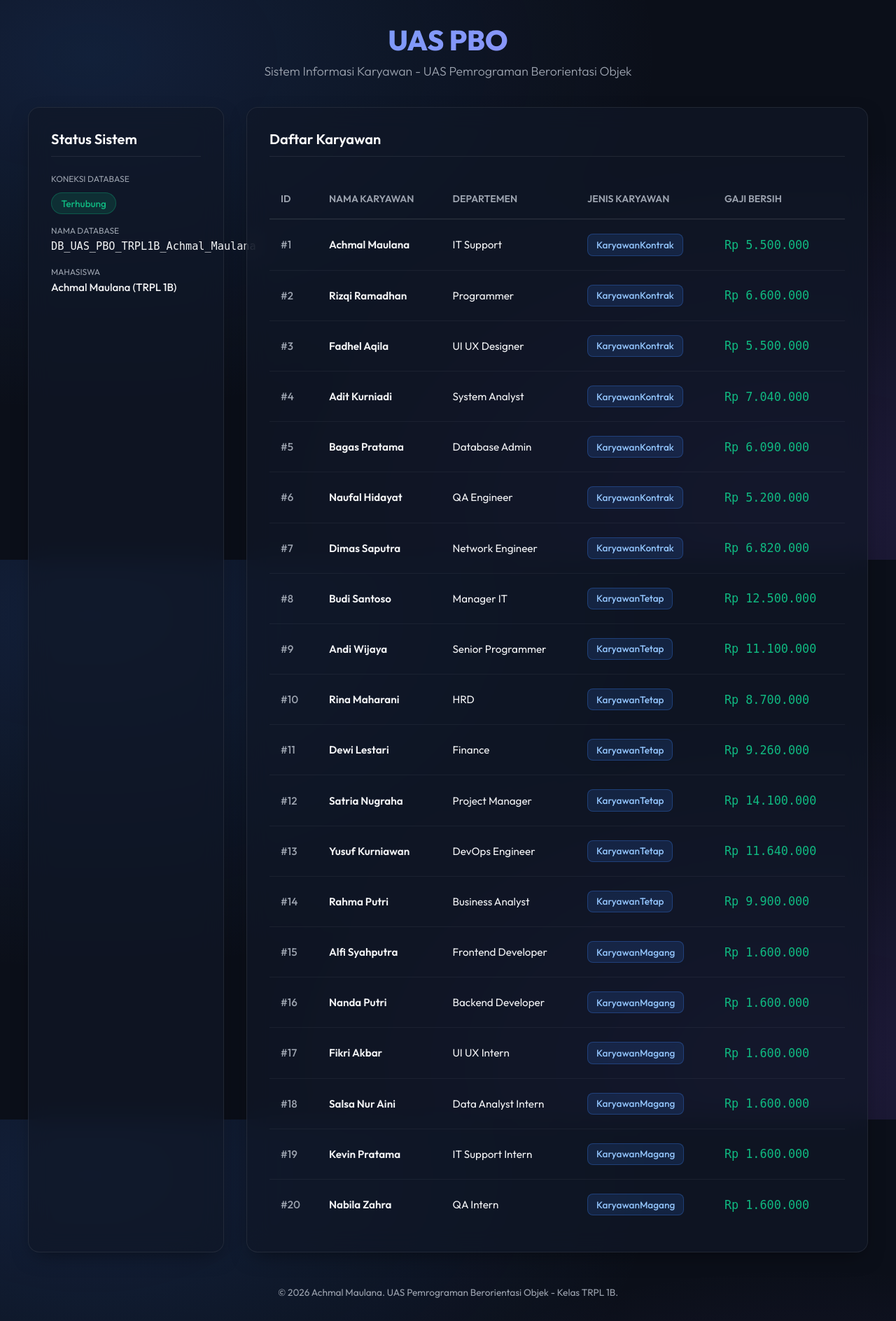
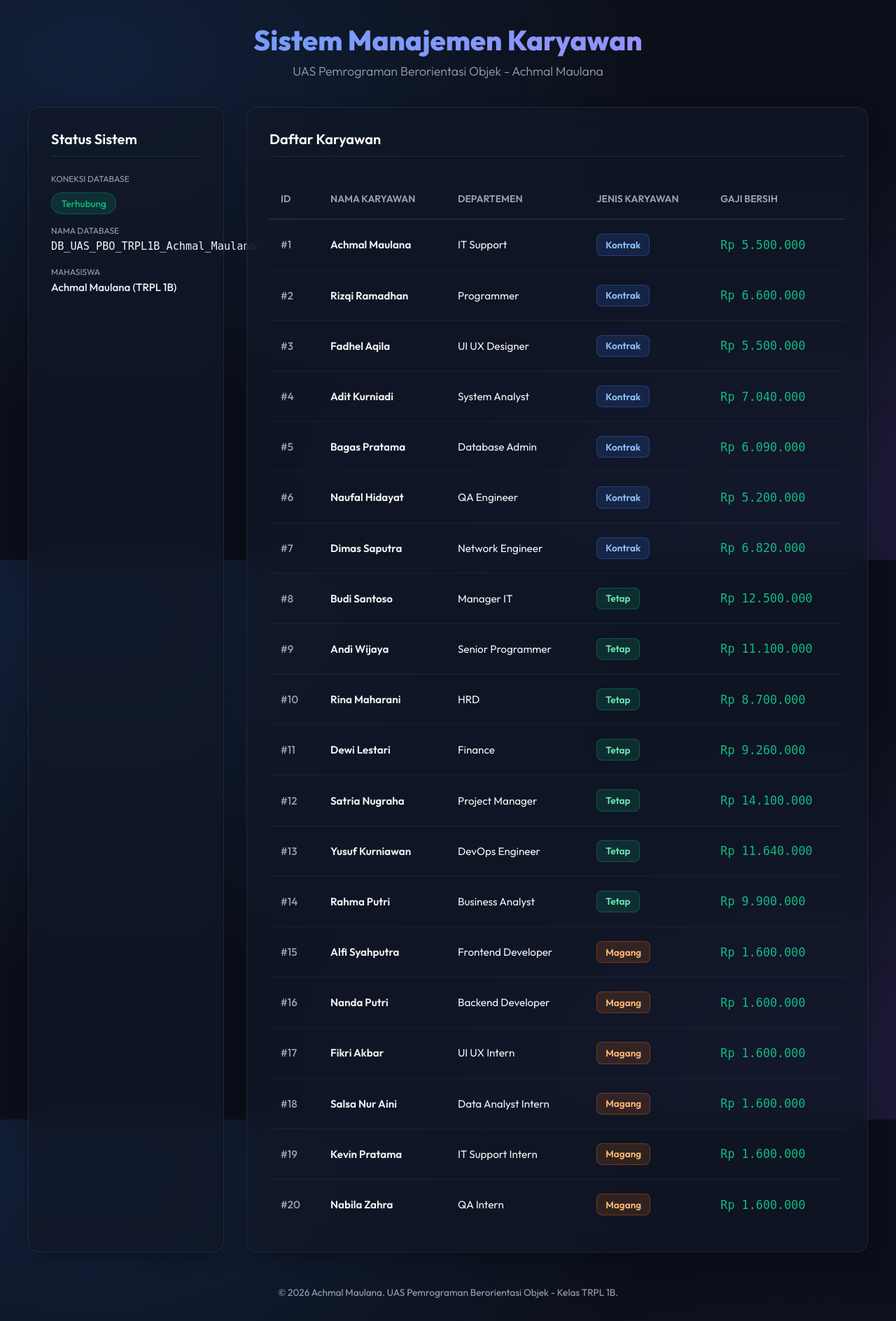
Before and after one commit to GomalRajaGula/UAS_PBO_Achmal_Maulana, a PHP site: page / in a window 1280 px wide. Shown: the whole page at 70% size. Run offline with PHP 8.4, Linux system fonts and the light colour scheme; data comes from the database, SQL or seed files in the repository.

Commit message:
[Tahap 6] Enhancement UI tabel karyawan dengan styling dan format rupiah

```diff
--- a/index.php
+++ b/index.php
@@ -1,7 +1,7 @@
 <?php
 require_once 'config/database.php';
 
-// 2. Memuat seluruh class turunan. Pastikan TIDAK menginstansiasi abstract class Karyawan.
+// Memuat seluruh class turunan.
 require_once 'classes/KaryawanKontrak.php';
 require_once 'classes/KaryawanTetap.php';
 require_once 'classes/KaryawanMagang.php';
@@ -9,7 +9,6 @@ require_once 'classes/KaryawanMagang.php';
 $database = new Database();
 $db = $database->connect();
 
-// 4. Array penampung semua object
 $daftarKaryawan = [];
 $connectionStatus = false;
 $errorMessage = "";
@@ -17,14 +16,14 @@ $errorMessage = "";
 if ($db) {
     $connectionStatus = true;
     try {
-        // 1. Mengambil semua data dari tabel_karyawan menggunakan PDO murni
+        // Mengambil semua data dari tabel_karyawan menggunakan PDO
         $query = "SELECT * FROM tabel_karyawan ORDER BY id_karyawan ASC";
         $stmt = $db->prepare($query);
         $stmt->execute();
 
         $results = $stmt->fetchAll(PDO::FETCH_ASSOC);
 
-        // 3. Looping data array, mapping object sesuai jenis_karyawan
+        // Looping data array, mapping object sesuai jenis_karyawan (Polymorphism)
         foreach ($results as $row) {
             if ($row['jenis_karyawan'] === 'Kontrak') {
                 $daftarKaryawan[] = new KaryawanKontrak($row);
@@ -46,7 +45,7 @@ if ($db) {
 <head>
     <meta charset="UTF-8">
     <meta name="viewport" content="width=device-width, initial-scale=1.0">
-    <title>UAS PBO (Achmal Maulana)</title>
+    <title>Sistem Manajemen Karyawan - UAS PBO</title>
 
     <!-- Meta Tags SEO -->
     <meta name="description" content="Dashboard Sistem Informasi Karyawan - UAS PBO TRPL 1B Achmal Maulana">
@@ -62,7 +61,6 @@ if ($db) {
             --bg-color: #0b0f19;
             --card-bg: rgba(17, 24, 39, 0.7);
             --card-border: rgba(255, 255, 255, 0.08);
-            --accent-primary: #3b82f6;
             --text-main: #f3f4f6;
             --text-secondary: #9ca3af;
             --success-color: #10b981;
@@ -187,7 +185,7 @@ if ($db) {
             font-weight: 500;
         }
 
-        /* 7. CSS Inline Sederhana untuk Tabel (Border, Padding, Hover) */
+        /* CSS Tabel */
         .table-container {
             overflow-x: auto;
             width: 100%;
@@ -221,20 +219,35 @@ if ($db) {
             border-bottom: none;
         }
 
-        /* Hover Effect */
         tr:hover td {
             background-color: rgba(255, 255, 255, 0.04);
         }
 
+        /* Badge Warna Karyawan Spesifik */
         .badge-jabatan {
-            background-color: rgba(59, 130, 246, 0.15);
-            color: #93c5fd;
-            border: 1px solid rgba(59, 130, 246, 0.3);
             padding: 0.35rem 0.75rem;
             border-radius: 8px;
             font-size: 0.85rem;
-            font-weight: 500;
+            font-weight: 600;
             display: inline-block;
+        }
+
+        .badge-kontrak {
+            background-color: rgba(59, 130, 246, 0.15);
+            color: #93c5fd; /* Biru */
+            border: 1px solid rgba(59, 130, 246, 0.3);
+        }
+
+        .badge-tetap {
+            background-color: rgba(16, 185, 129, 0.15);
+            color: #6ee7b7; /* Hijau */
+            border: 1px solid rgba(16, 185, 129, 0.3);
+        }
+
+        .badge-magang {
+            background-color: rgba(249, 115, 22, 0.15);
+            color: #fdba74; /* Oranye */
+            border: 1px solid rgba(249, 115, 22, 0.3);
         }
 
         footer {
@@ -248,8 +261,8 @@ if ($db) {
 </head>
 <body>
     <header>
-        <h1 class="header-title">UAS PBO</h1>
-        <p class="header-subtitle">Sistem Informasi Karyawan - UAS Pemrograman Berorientasi Objek</p>
+        <h1 class="header-title">Sistem Manajemen Karyawan</h1>
+        <p class="header-subtitle">UAS Pemrograman Berorientasi Objek - Achmal Maulana</p>
     </header>
 
     <main>
@@ -290,7 +303,6 @@ if ($db) {
 
             <div class="table-container">
                 <?php if ($connectionStatus && !empty($daftarKaryawan)): ?>
-                    <!-- 5. TAMPILKAN DI HTML dengan kolom yang diminta -->
                     <table>
                         <thead>
                             <tr>
@@ -302,10 +314,21 @@ if ($db) {
                             </tr>
                         </thead>
                         <tbody>
-                            <!-- 6. Gunakan foreach untuk render data -->
-                            <?php foreach ($daftarKaryawan as $karyawan): ?>
+                            <?php foreach ($daftarKaryawan as $karyawan):
+                                // Menentukan class object dan warna badge
+                                $className = get_class($karyawan);
+                                $badgeClass = 'badge-kontrak'; // default
+                                $jenisText = 'Kontrak';
+
+                                if ($className === 'KaryawanTetap') {
+                                    $badgeClass = 'badge-tetap';
+                                    $jenisText = 'Tetap';
+                                } elseif ($className === 'KaryawanMagang') {
+                                    $badgeClass = 'badge-magang';
+                                    $jenisText = 'Magang';
+                                }
+                            ?>
                                 <tr>
-                                    <!-- Menampilkan ID (Baru ditambahkan) -->
                                     <td style="color: #9ca3af; font-weight: 500;">
                                         #<?php echo htmlspecialchars($karyawan->getIdKaryawan()); ?>
                                     </td>
@@ -319,11 +342,12 @@ if ($db) {
                                     </td>
 
                                     <td>
-                                        <span class="badge-jabatan"><?php echo htmlspecialchars(get_class($karyawan)); ?></span>
+                                        <span class="badge-jabatan <?php echo $badgeClass; ?>">
+                                            <?php echo htmlspecialchars($jenisText); ?>
+                                        </span>
                                     </td>
 
                                     <td style="font-family: monospace; font-size: 1.05rem; font-weight: 500; color: #10b981;">
-                                        <!-- Pemanggilan hitungGajiBersih() (Polymorphism) -->
                                         Rp <?php echo number_format($karyawan->hitungGajiBersih(), 0, ',', '.'); ?>
                                     </td>
                                 </tr>
```
